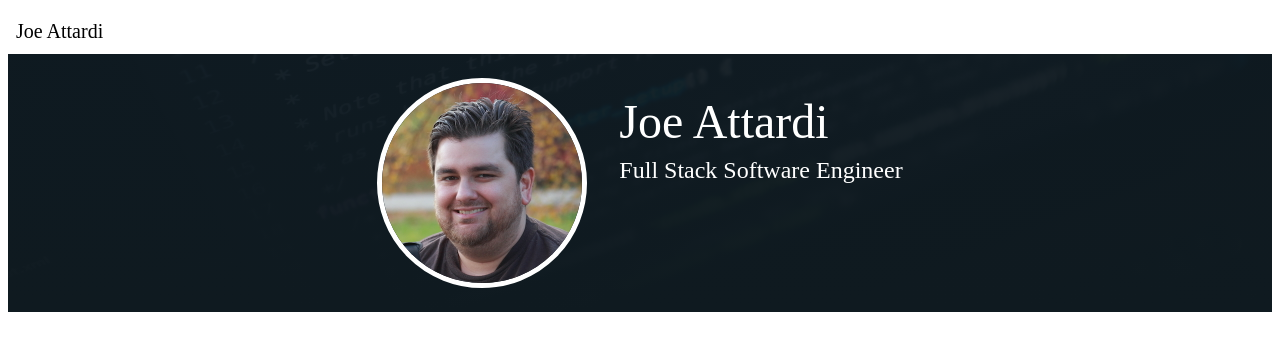
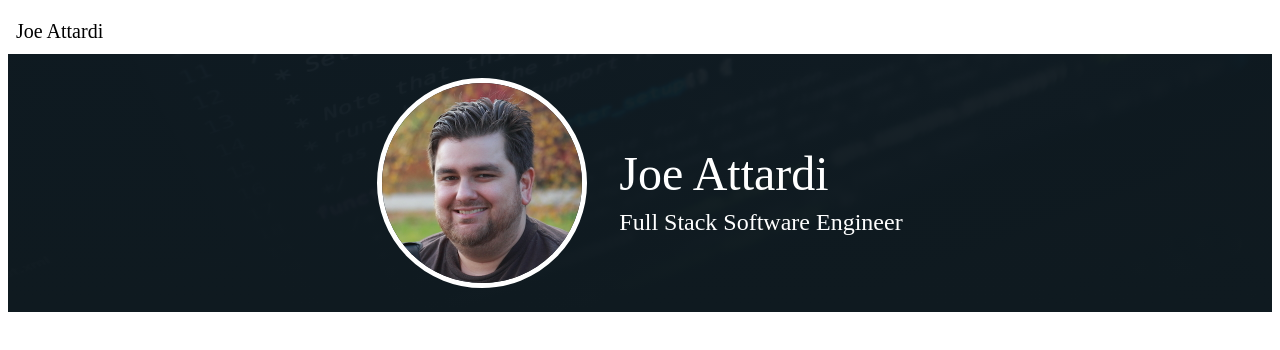
Before and after one commit to joeattardi/joeattardi.codes, a Next.js app: page / in a window 1280 px wide. Shown: the top 350 px of the page. Built offline with nearby package versions, Linux system fonts and the light colour scheme.

Commit message:
Tweak layout, add uses menu item

```diff
--- a/components/HeaderMenu.js
+++ b/components/HeaderMenu.js
@@ -34,6 +34,7 @@ export default function HeaderMenu() {
           <li><Link href="/blog"><a>Blog</a></Link></li>
           <li><Link href="/books"><a>Books</a></Link></li>
           <li><Link href="/projects"><a>Projects</a></Link></li>
+          <li><Link href="/uses"><a>Uses</a></Link></li>
         </ul>
       </nav>
     </>
--- a/components/HeaderMenu.module.css
+++ b/components/HeaderMenu.module.css
@@ -158,6 +158,10 @@
     animation-delay: 400ms;
   }
 
+  .menu ul li:nth-child(4) {
+    animation-delay: 500ms;
+  }
+
   .menu ul li a {
     font-size: 1.2rem;
     font-weight: bold;
--- a/pages/index.js
+++ b/pages/index.js
@@ -7,10 +7,12 @@ export default function Home() {
     <Layout>
       <div className={styles.container}>
         <div className={styles.hero}>
-          <img src="/joe.jpg" />
-          <div>
-            <h1>Joe Attardi</h1>
-            <h2>Full Stack Software Engineer</h2>
+          <div className={styles.title}>
+            <img src="/joe.jpg" />
+            <div>
+              <h1>Joe Attardi</h1>
+              <h2>Full Stack Software Engineer</h2>
+            </div>
           </div>
         </div>
       </div>
--- a/pages/index.module.css
+++ b/pages/index.module.css
@@ -30,13 +30,20 @@
   display: flex;
   flex-direction: column;
   align-items: center;
+  justify-content: flex-start;
   padding: 1.5rem;
   color: #ffffff;
 }
 
+.hero .title {
+  display: flex;
+  flex-direction: column;
+  align-items: center;
+}
+
 .hero img {
   width: 100%;
-  max-width: 250px;
+  max-width: 200px;
   border-radius: 50%;
   height: auto;
   animation: profile-appear 500ms;
@@ -49,7 +56,6 @@
   font-weight: 100;
   animation-fill-mode: both;
   animation: header-appear 500ms;
-  /* animation-delay: 500ms; */
   text-align: center;
 }
 
@@ -58,16 +64,18 @@
   margin-top: 0.5rem;
   font-weight: normal;
   animation: header-appear 500ms;
-  /* animation-delay: 750ms; */
   animation-fill-mode: both;
   text-align: center;
 }
 
 @media (min-width: 600px) {
   .hero {
+    align-items: center;
+    justify-content: flex-start;
+  }
+
+  .hero .title {
     flex-direction: row;
-    align-items: flex-start;
-    justify-content: center;
   }
 
   .hero img {
```
